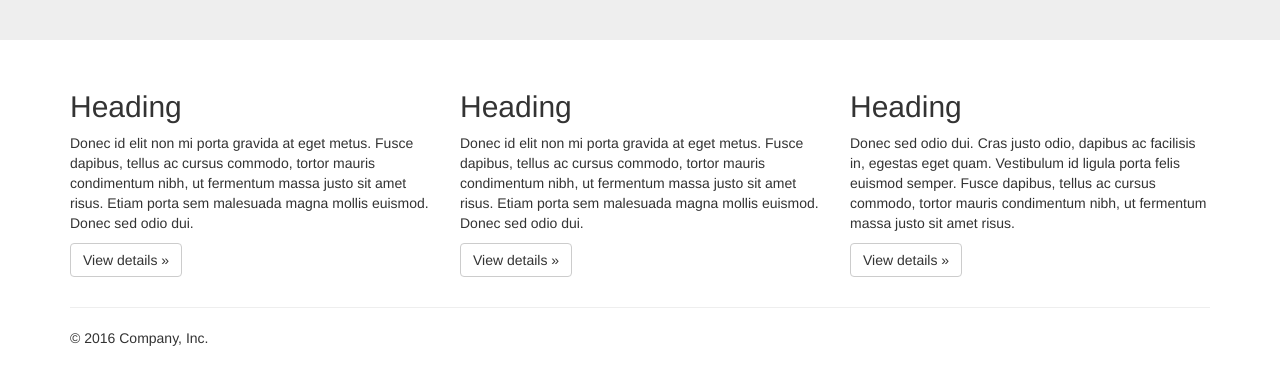
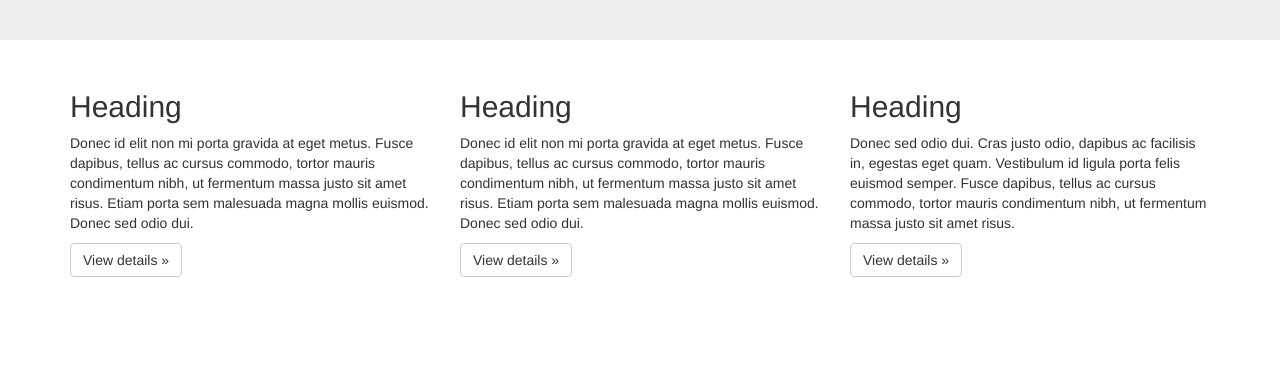
Before and after one commit to HEROGWP/vueApp, a Vue app: page /learnComponent in a window 1280 px wide. Shown: the part 341-726 px from the top of the page. Built offline with nearby package versions, Linux system fonts and the light colour scheme.

Commit message:
加上pug sass jade套件

```diff
--- a/src/components/container.vue
+++ b/src/components/container.vue
@@ -1,20 +1,11 @@
-<template>
-  <div class="container">
-    <!-- Example row of columns -->
-    <div class="row">
-      <div class="col-md-4" v-for="item in list">
-        <h2>{{ item.title }}</h2>
-        <p> {{ item.info}} </p>
-        <p><a class="btn btn-default" href="#" role="button">{{ item.btntext }}</a></p>
-      </div>
-    </div>
-
-    <hr>
-
-    <footer>
-      <p>&copy; 2016 Company, Inc.</p>
-    </footer>
-  </div> <!-- /container -->
+<template lang="pug">
+  .container
+    .row
+      .col-md-4(v-for="item in list")
+        h2 {{ item.title }}
+        p {{ item.info }}
+        p
+          a.btn.btn-default(href="#") {{ item.btntext }}
 </template>
 
 <script>
```
Also changed, not shown: package.json (+11 -2 lines), 1 other file (tests, documents, lock files or other folders).
